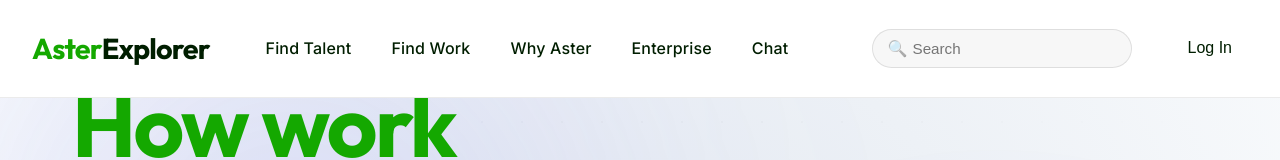
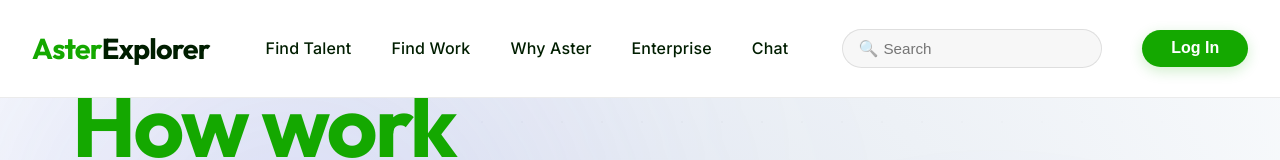
Before and after one commit to asterexplorer/Aster, a React app in the folder frontend/: page / in a window 1280 px wide. Shown: the top 160 px of the page. Built offline with nearby package versions, Linux system fonts and the light colour scheme; no server answers; the HTML template or start-up script is replaced by a standard one.

Commit message:
Update Log In button in Navbar to use solid primary colored design

```diff
--- a/frontend/src/components/Navbar.jsx
+++ b/frontend/src/components/Navbar.jsx
@@ -36,7 +36,7 @@ const Navbar = ({ scrolled, setLoginModalOpen }) => {
                             onBlur={(e) => { e.target.style.borderColor = 'rgba(0,0,0,0.1)'; e.target.style.background = 'rgba(0,0,0,0.03)'; }}
                         />
                     </div>
-                    <button onClick={() => setLoginModalOpen(true)} style={{ padding: '0.5rem 1rem', fontSize: '1rem', background: 'transparent', color: 'var(--text-primary)', border: 'none', cursor: 'pointer', fontWeight: '500', transition: 'color 0.2s' }} onMouseOver={(e) => e.target.style.color = '#14a800'} onMouseOut={(e) => e.target.style.color = 'var(--text-primary)'}>Log In</button>
+                    <button onClick={() => setLoginModalOpen(true)} style={{ padding: '0.6rem 1.8rem', fontSize: '1rem', background: '#14a800', color: 'white', border: 'none', borderRadius: '100px', cursor: 'pointer', fontWeight: 'bold', transition: 'background 0.2s', boxShadow: '0 4px 14px rgba(20, 168, 0, 0.2)' }} onMouseOver={(e) => e.target.style.background = '#108900'} onMouseOut={(e) => e.target.style.background = '#14a800'}>Log In</button>
                 </div>
             </div>
         </nav>
```
